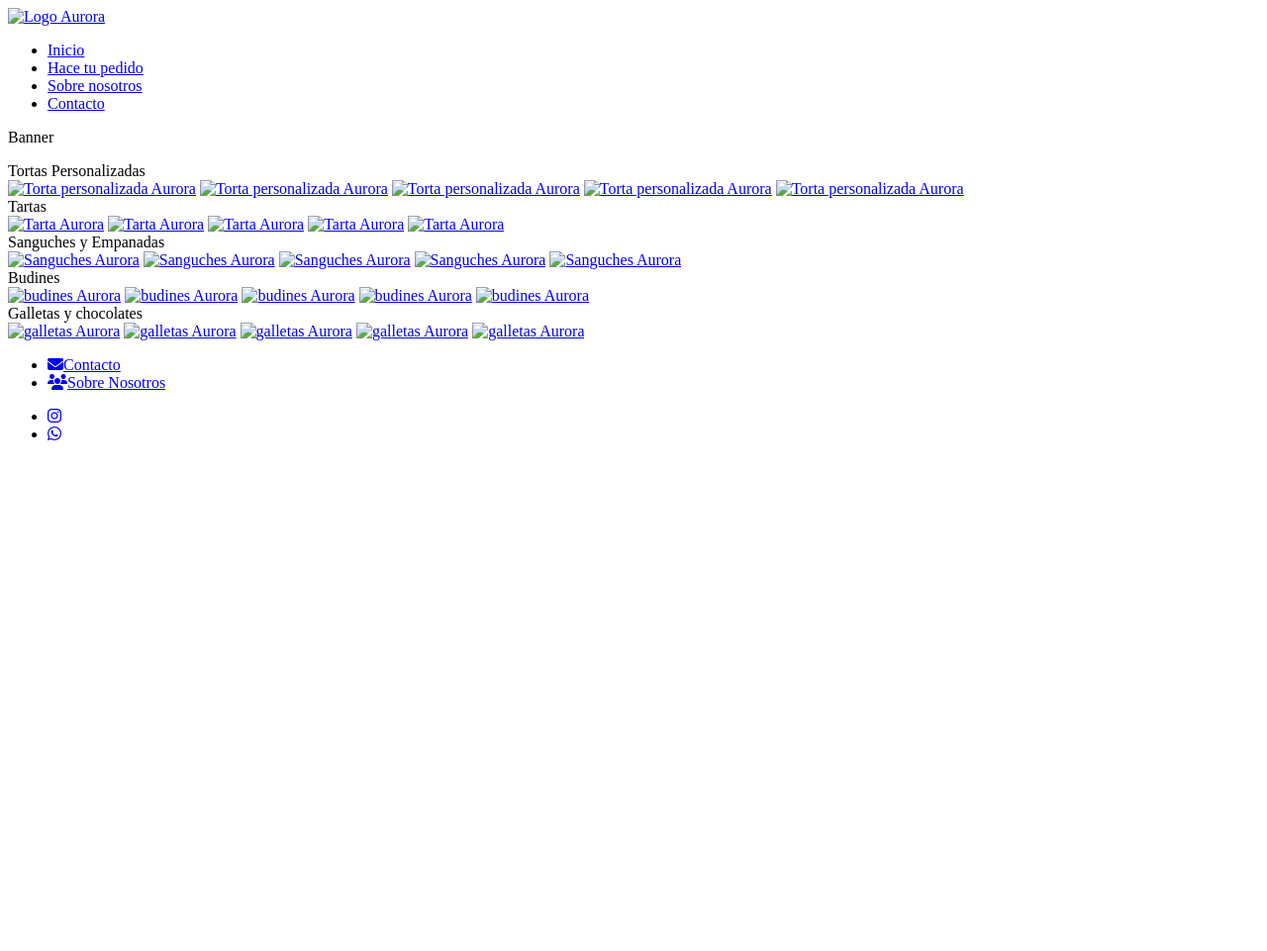
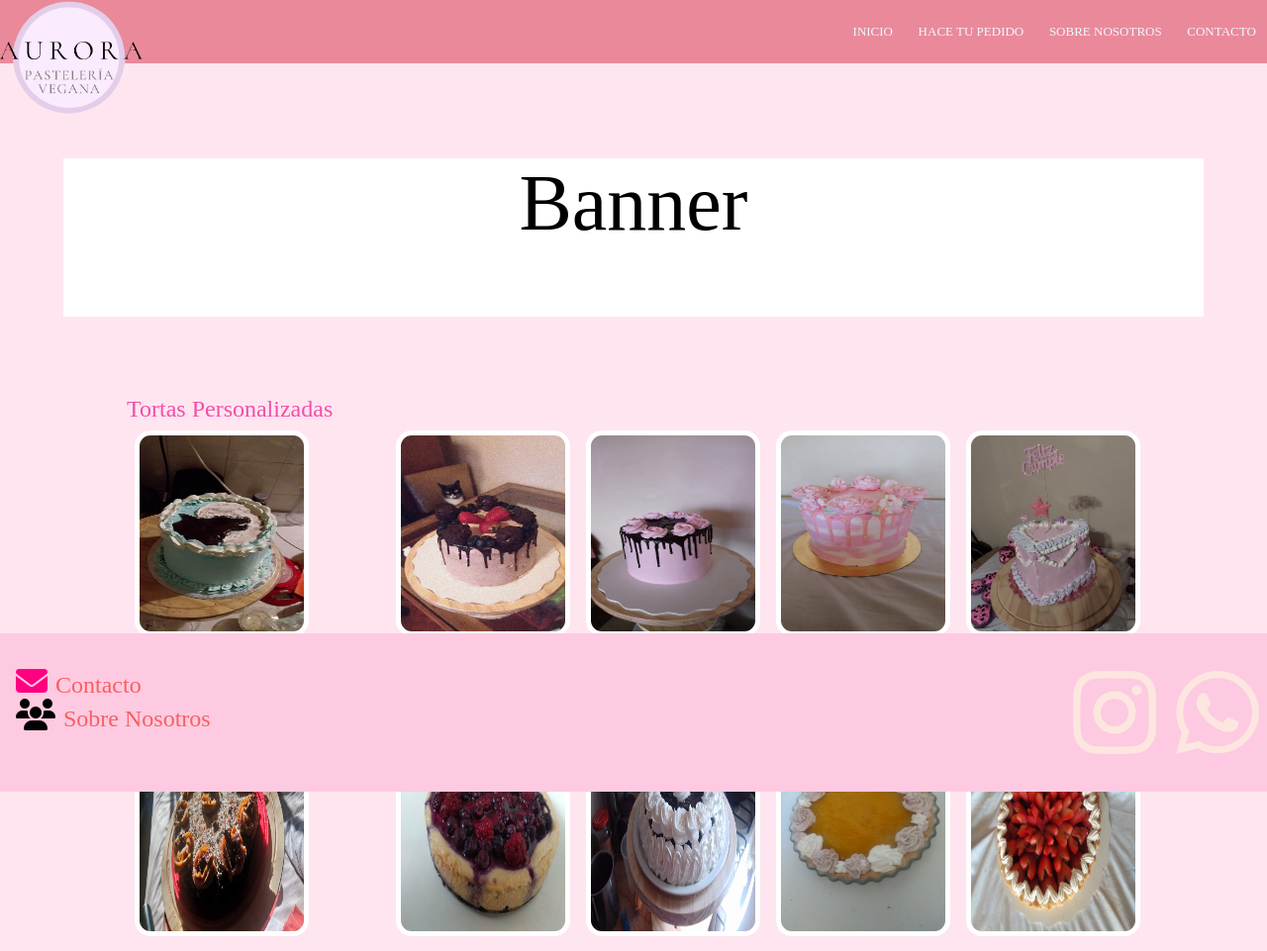
Before and after one commit to faeyrer/Aurora, a plain HTML site: page index.html in a window 1280 px wide. Shown: the top 961 px of the page at 99% size. Before the commit the page ends 800 px from the top, so only its background shows below. Drawn offline with Linux system fonts and the light colour scheme; the site is published under a folder, as on GitHub Pages, so addresses that start at the root find nothing; a web font is replaced by a local one.

Commit message:
cuarta carga

```diff
--- a/secciones/index.html
+++ b/index.html
@@ -6,7 +6,7 @@
     <meta http-equiv="X-UA-Compatible" content="IE=edge">
     <meta name="viewport" content="width=device-width, initial-scale=1.0">
     <title>Aurora</title>
-    <link rel="stylesheet" href="/estilos/style.css">
+    <link rel="stylesheet" href="style.css">
     <link rel="preconnect" href="https://fonts.googleapis.com">
     <link rel="preconnect" href="https://fonts.gstatic.com" crossorigin>
     <link href="https: //fonts.googleapis.com/css2? family = Open + Sans & display = swap " rel=" stylesheet ">
@@ -17,7 +17,7 @@
     <header>
         <div class="navbar">
             <div class="logo">
-                <a href="index.html"><img src="/imagen/logo.png" alt="Logo Aurora"></a>
+                <a href="index.html"><img src="imagen/logo.png" alt="Logo Aurora"></a>
             </div>
             <nav class="menu">
                 <ul>
@@ -44,48 +44,48 @@
         <div class="imagenes--animacion">
             <div class="Inicio__imagenes--titulo">Tortas Personalizadas</div>
             <div class="contenedor">
-                <a href="infoProducto.html"><img src="/imagen/tortas/torta1.jpeg" alt="Torta personalizada Aurora"
+                <a href="infoProducto.html"><img src="imagen/tortas/torta1.jpeg" alt="Torta personalizada Aurora"
                         id="inicio__imagenes--principal"></a>
-                <a href="infoProducto.html"><img src="/imagen/tortas/torta2.jpg" alt="Torta personalizada Aurora"></a>
-                <a href="infoProducto.html"><img src="/imagen/tortas/torta3.jpg" alt="Torta personalizada Aurora"></a>
-                <a href="infoProducto.html"><img src="/imagen/tortas/torta4.jpg" alt="Torta personalizada Aurora"></a>
-                <a href="infoProducto.html"><img src="/imagen/tortas/torta5.jpg" alt="Torta personalizada Aurora"></a>
+                <a href="infoProducto.html"><img src="imagen/tortas/torta2.jpg" alt="Torta personalizada Aurora"></a>
+                <a href="infoProducto.html"><img src="imagen/tortas/torta3.jpg" alt="Torta personalizada Aurora"></a>
+                <a href="infoProducto.html"><img src="imagen/tortas/torta4.jpg" alt="Torta personalizada Aurora"></a>
+                <a href="infoProducto.html"><img src="imagen/tortas/torta5.jpg" alt="Torta personalizada Aurora"></a>
             </div>
             <div class="Inicio__imagenes--titulo">Tartas</div>
             <div class="contenedor">
-                <a href="infoProducto.html"><img src="/imagen/tartas/tarta1.jpg" alt="Tarta Aurora"
+                <a href="infoProducto.html"><img src="imagen/tartas/tarta1.jpg" alt="Tarta Aurora"
                         id="inicio__imagenes--principal"></a>
-                <a href="infoProducto.html"><img src="/imagen/tartas/tarta2.jpg" alt="Tarta Aurora"></a>
-                <a href="infoProducto.html"><img src="/imagen/tartas/tarta3.jpeg" alt="Tarta Aurora"></a>
-                <a href="infoProducto.html"><img src="/imagen/tartas/tarta4.jpg" alt="Tarta Aurora"></a>
-                <a href="infoProducto.html"><img src="/imagen/tartas/tarta5.jpg" alt="Tarta Aurora"></a>
+                <a href="infoProducto.html"><img src="imagen/tartas/tarta2.jpg" alt="Tarta Aurora"></a>
+                <a href="infoProducto.html"><img src="imagen/tartas/tarta3.jpeg" alt="Tarta Aurora"></a>
+                <a href="infoProducto.html"><img src="imagen/tartas/tarta4.jpg" alt="Tarta Aurora"></a>
+                <a href="infoProducto.html"><img src="imagen/tartas/tarta5.jpg" alt="Tarta Aurora"></a>
             </div>
             <div class="Inicio__imagenes--titulo">Sanguches y Empanadas</div>
             <div class="contenedor">
-                <a href="infoProducto.html"><img src="/imagen/sanguches/sanguches1.jpg" alt="Sanguches Aurora"
+                <a href="infoProducto.html"><img src="imagen/sanguches/sanguches1.jpg" alt="Sanguches Aurora"
                         id="inicio__imagenes--principal"></a>
-                <a href="infoProducto.html"><img src="/imagen/sanguches/sanguches2.jpg" alt="Sanguches Aurora"></a>
-                <a href="infoProducto.html"><img src="/imagen/sanguches/sanguches3.jpg" alt="Sanguches Aurora"></a>
-                <a href="infoProducto.html"><img src="/imagen/sanguches/sanguches4.jpg" alt="Sanguches Aurora"></a>
-                <a href="infoProducto.html"><img src="/imagen/sanguches/sanguches5.jpg" alt="Sanguches Aurora"></a>
+                <a href="infoProducto.html"><img src="imagen/sanguches/sanguches2.jpg" alt="Sanguches Aurora"></a>
+                <a href="infoProducto.html"><img src="imagen/sanguches/sanguches3.jpg" alt="Sanguches Aurora"></a>
+                <a href="infoProducto.html"><img src="imagen/sanguches/sanguches4.jpg" alt="Sanguches Aurora"></a>
+                <a href="infoProducto.html"><img src="imagen/sanguches/sanguches5.jpg" alt="Sanguches Aurora"></a>
             </div>
             <div class="Inicio__imagenes--titulo">Budines</div>
             <div class="contenedor">
-                <a href="infoProducto.html"><img src="/imagen/budin/budin1.jpg" alt="budines Aurora"
+                <a href="infoProducto.html"><img src="imagen/budin/budin1.jpg" alt="budines Aurora"
                         id="inicio__imagenes--principal"></a>
-                <a href="infoProducto.html"><img src="/imagen/budin/budin2.jpg" alt="budines Aurora"></a>
-                <a href="infoProducto.html"><img src="/imagen/budin/budin3.jpg" alt="budines Aurora"></a>
-                <a href="infoProducto.html"><img src="/imagen/budin/budin4.jpg" alt="budines Aurora"></a>
-                <a href="infoProducto.html"><img src="/imagen/budin/budin5.jpg" alt="budines Aurora"></a>
+                <a href="infoProducto.html"><img src="imagen/budin/budin2.jpg" alt="budines Aurora"></a>
+                <a href="infoProducto.html"><img src="imagen/budin/budin3.jpg" alt="budines Aurora"></a>
+                <a href="infoProducto.html"><img src="imagen/budin/budin4.jpg" alt="budines Aurora"></a>
+                <a href="infoProducto.html"><img src="imagen/budin/budin5.jpg" alt="budines Aurora"></a>
             </div>
             <div class="Inicio__imagenes--titulo">Galletas y chocolates</div>
             <div class="contenedor--final">
-                <a href="infoProducto.html"><img src="/imagen/galletas/galletas1.jpeg" alt="galletas Aurora"
+                <a href="infoProducto.html"><img src="imagen/galletas/galletas1.jpeg" alt="galletas Aurora"
                         id="inicio__imagenes--principal"></a>
-                <a href="infoProducto.html"><img src="/imagen/galletas/galletas2.jpg" alt="galletas Aurora"></a>
-                <a href="infoProducto.html"><img src="/imagen/galletas/galletas3.jpg" alt="galletas Aurora"></a>
-                <a href="infoProducto.html"><img src="/imagen/galletas/galletas4.jpg" alt="galletas Aurora"></a>
-                <a href="infoProducto.html"><img src="/imagen/galletas/galletas5.jpg" alt="galletas Aurora"></a>
+                <a href="infoProducto.html"><img src="imagen/galletas/galletas2.jpg" alt="galletas Aurora"></a>
+                <a href="infoProducto.html"><img src="imagen/galletas/galletas3.jpg" alt="galletas Aurora"></a>
+                <a href="infoProducto.html"><img src="imagen/galletas/galletas4.jpg" alt="galletas Aurora"></a>
+                <a href="infoProducto.html"><img src="imagen/galletas/galletas5.jpg" alt="galletas Aurora"></a>
             </div>
         </div>
     </main>
```
Also changed, not shown: contacto.html (renamed from secciones/contacto.html, +2 -2 lines), haceTuPedido.html (renamed from secciones/haceTuPedido.html, +3 -2 lines), infoProducto.html (renamed from secciones/infoProducto.html, +2 -2 lines), sobreNosotros.html (renamed from secciones/sobreNosotros.html, +2 -2 lines), style.css (renamed from estilos/style.css).
